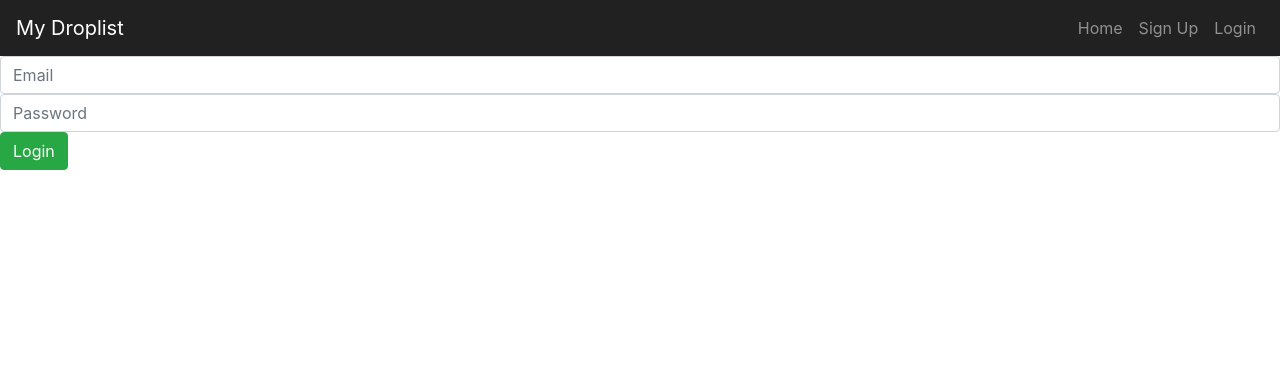
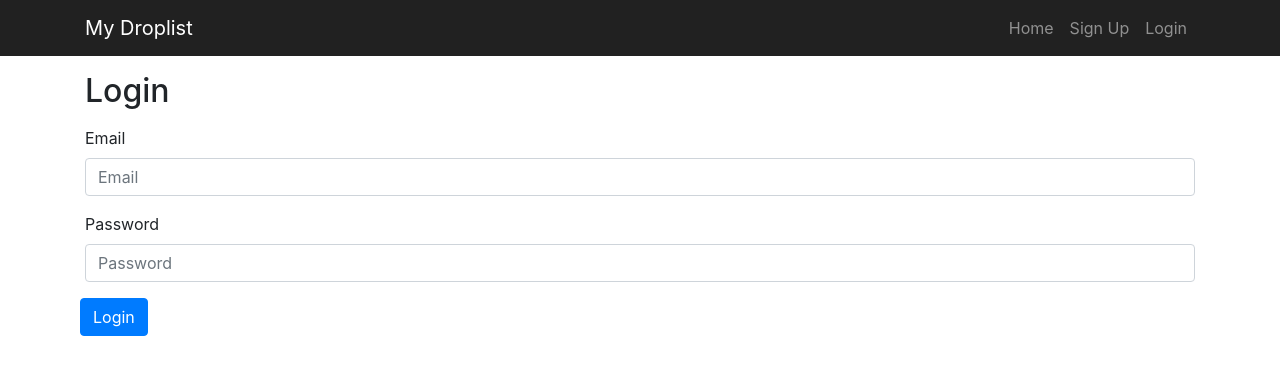
Before and after one commit to treyarte/capstone-one, a Flask app: page /login in a window 1280 px wide. Shown: the top 375 px of the page. Run offline with Flask 2, Linux system fonts and the light colour scheme; some libraries are stand-ins or nearby versions.

Commit message:
add htm and css for signup and login

```diff
--- a/app/forms.py
+++ b/app/forms.py
@@ -1,6 +1,6 @@
 from flask_wtf import FlaskForm
 from wtforms import StringField, PasswordField, TextAreaField, SelectField, RadioField, IntegerField
-from wtforms.validators import InputRequired, Email, Length, Regexp, EqualTo, Optional, NumberRange, DataRequired
+from wtforms.validators import InputRequired, Email, Length, Regexp, EqualTo, Optional, NumberRange, DataRequired, URL
 
 class SignUpForm(FlaskForm):
     """Form that signup users"""
@@ -25,7 +25,7 @@ class SignUpForm(FlaskForm):
 
     confirm = PasswordField("Confirm Password")
 
-    image_url = StringField("Image", validators=[Optional()])
+    image_url = StringField("Image Url", validators=[Optional(), URL(message="Image must be an URL")])
 
     user_role = SelectField("Role", validators=[InputRequired()], choices=[(1, "Stocker"), (2, "Forklift Driver")], coerce=int)
 
--- a/app/home/templates/base.html
+++ b/app/home/templates/base.html
@@ -14,6 +14,7 @@
   </head>
   <body>
     <nav class="navbar navbar-expand-lg navbar-dark custom-navbar-bg">
+      <div class="container">
         <button
           class="navbar-toggler"
           type="button"
@@ -51,7 +52,9 @@
             </li>
             <li class="nav-item">
               <form action="/logout" method="post">
-              <button type="submit" class="nav-link">Log out</button>
+                <button type="submit" class="nav-link btn btn-link">
+                  Log out
+                </button>
               </form>
             </li>
             {%else%}
@@ -63,6 +66,7 @@
             </li>
             {%endif%}
           </ul>
+        </div>
       </div>
     </nav>
     {%with messages = get_flashed_messages(with_categories=true)%} {%if
--- a/app/static/app.css
+++ b/app/static/app.css
@@ -5,9 +5,22 @@ body {
   height: 100%;
 }
 
+.custom-header {
+  text-align: center;
+  margin: 1rem 0;
+}
+
+.btn-container {
+  width: 100%;
+  display: flex;
+  justify-content: center;
+}
+
 .msg-container {
   margin-top: 1rem;
 }
+
+/**base page**/
 
 /**landing page**/
 
@@ -63,8 +76,19 @@ body {
   background-color: #212121;
 }
 
+/**Sign up css**/
+
+.signup-btn {
+  margin: 1rem 0;
+  background-color: #212121;
+}
+
 /**desktop queries**/
 @media only screen and (min-width: 1080px) {
+  .custom-header {
+    text-align: start;
+  }
+
   .landing-img-small {
     display: none;
   }
@@ -117,4 +141,10 @@ body {
   .landing-btn {
     text-align: start;
   }
+
+  /**signup css**/
+
+  .btn-container {
+    justify-content: flex-start;
+  }
 }
--- a/app/users/templates/login.html
+++ b/app/users/templates/login.html
@@ -1,10 +1,21 @@
 {%extends "base.html"%}{%block content%}
+<div class="container">
+  <h2 class="custom-header">Login</h2>
   <form method="post">
+    <div class="form-row">
       {{form.hidden_tag()}} {%for field in form if field.widget.input_type !=
       "hidden"%} {%for error in field.errors%}
       <span class="text-danger">{{error}}</span>
-  {%endfor%}{{field(placeholder=field.label.text, class="form-control")}}
       {%endfor%}
-  <button class="btn btn-success">Login</button>
+      <div class="form-group col-lg-12">
+        {{field.label}} {{field(placeholder=field.label.text,
+        class="form-control")}}
+      </div>
+      {%endfor%}
+      <div class="btn-container">
+        <button class="btn btn-primary">Login</button>
+      </div>
+    </div>
   </form>
+</div>
 {%endblock%}
```
Also changed, not shown: app/users/templates/signup.html (+19 -8 lines). Lines whose indentation alone changed are shown as unchanged.
